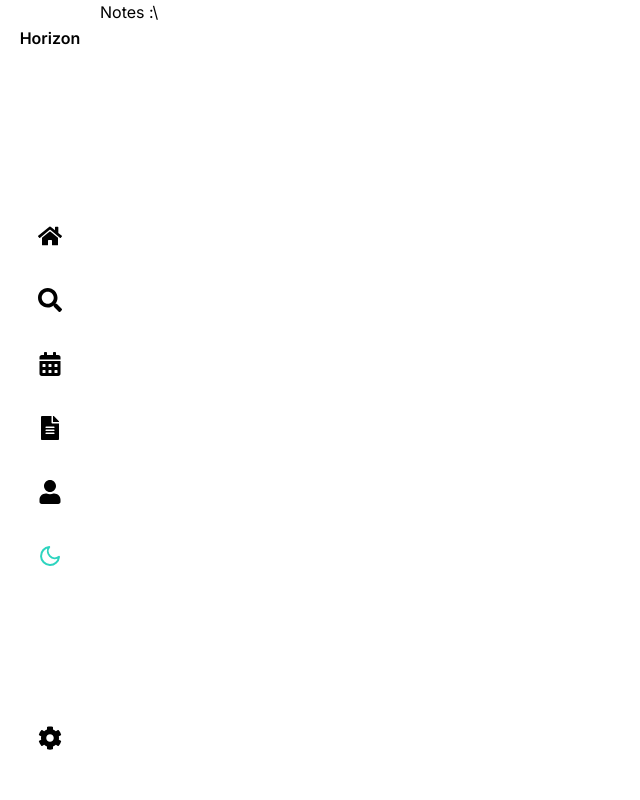
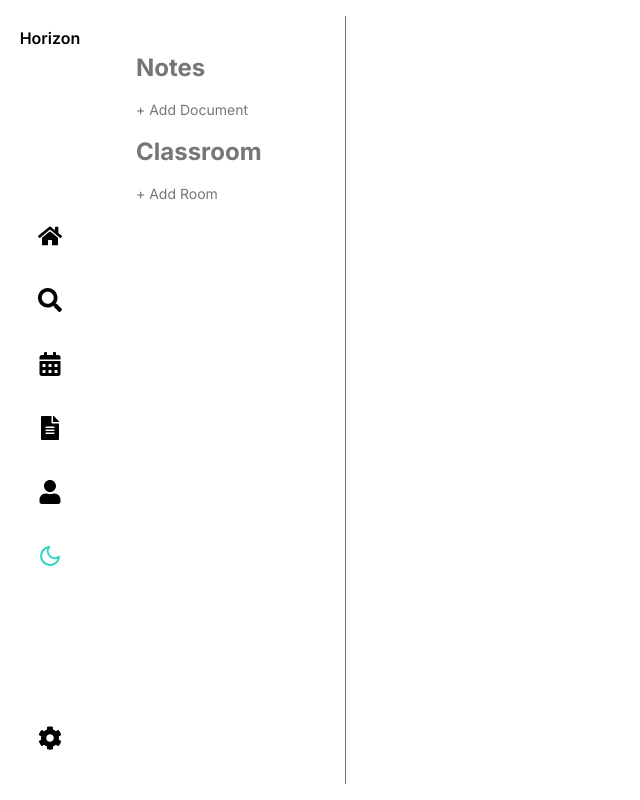
Before and after one commit to TheHorizonApp/Horizon-App, a Next.js app in the folder web/: page /notes in a window 1280 px wide. Shown: the whole page, without its empty margins (0-640 px from the left). Built offline with nearby package versions, Linux system fonts and the light colour scheme.

Commit message:
some note page frontend

```diff
--- a/web/src/app/notes/page.jsx
+++ b/web/src/app/notes/page.jsx
@@ -1,11 +1,45 @@
-import React from 'react'
+"use client";
+import React, { useState } from "react";
 
-const page = () => {
+const App = () => {
+  const [selectedTopic, setSelectedTopic] = useState(null);
+
+  const handleSelectTopic = (topic) => {
+    setSelectedTopic(topic);
+  };
+
+  return (
+    <div className="flex h-screen bg-white dark:bg-black  text-white p-4">
+      <aside className="w-1/5 p-5 bg-white dark:bg-black border-r border-gray-500">
+        <div className="my-4">
+          <h1 className="text-2xl font-bold  text-[#767676] mb-4">Notes</h1>
+          <div className="cursor-pointer text-sm text-[#767676]">
+            + Add Document
+          </div>
+        </div>
+        <div>
+          <h1 className="text-2xl font-bold  text-[#767676] mb-4">Classroom</h1>
+          <div className="cursor-pointer text-sm text-[#767676]">
+            + Add Room
+          </div>
+        </div>
+      </aside>
+      <main className="w-4/5 p-5 bg-white dark:bg-black">
+        <NotesArea selectedTopic={selectedTopic} />
+      </main>
+    </div>
+  );
+};
+
+const NotesArea = ({ selectedTopic }) => {
   return (
     <div>
-      Notes :\
+      <h1 className="text-2xl font-bold mb-4">
+        Selected Topic: {selectedTopic || "None"}
+      </h1>
+      {/* Render your notes content here based on the selected topic */}
     </div>
-  )
-}
+  );
+};
 
-export default page
+export default App;
--- a/web/src/components/Navbar.jsx
+++ b/web/src/components/Navbar.jsx
@@ -29,7 +29,9 @@ function Navbar() {
   return (
     <div className={navbarClasses}>
       <div className="navbar-icons-container">
-        <h1 className="text-center py-4 font-semibold">Horizon</h1>
+        <h1 className="text-center py-4 font-semibold " visible={pin}>
+          Horizon
+        </h1>
         <div className="flex flex-col items-center space-y-10 my-10">
           <NavbarIcon
             icon={<FaHome size="24" />}
@@ -56,7 +58,8 @@ function Navbar() {
             visible={pin}
             href="/profile"
           />
-          <ThemeSwitch />
+
+          <NavbarIcon icon={<ThemeSwitch size="24" />} visible={pin} />
         </div>
         <div className="flex items-center justify-center mb-10">
           <NavbarIcon
@@ -74,10 +77,12 @@ function NavbarIcon({ icon, visible, href }) {
   const iconClasses = `navbar-icon dark:text-white text-black ${
     visible ? "navbar-icon-visible" : ""
   }`;
-  return (
+  return href ? (
     <Link href={href} className={iconClasses}>
       {icon}
     </Link>
+  ) : (
+    <div lassName={iconClasses}>{icon}</div>
   );
 }
 
```
